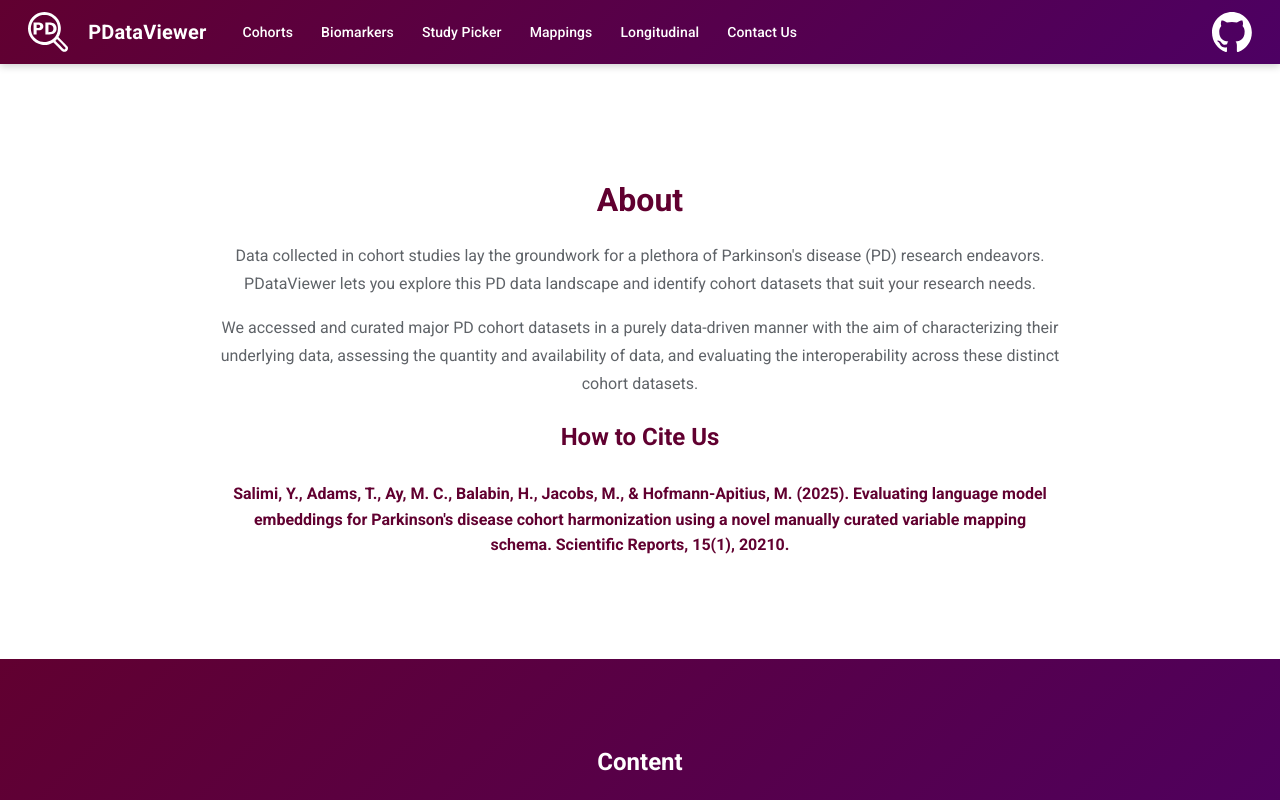
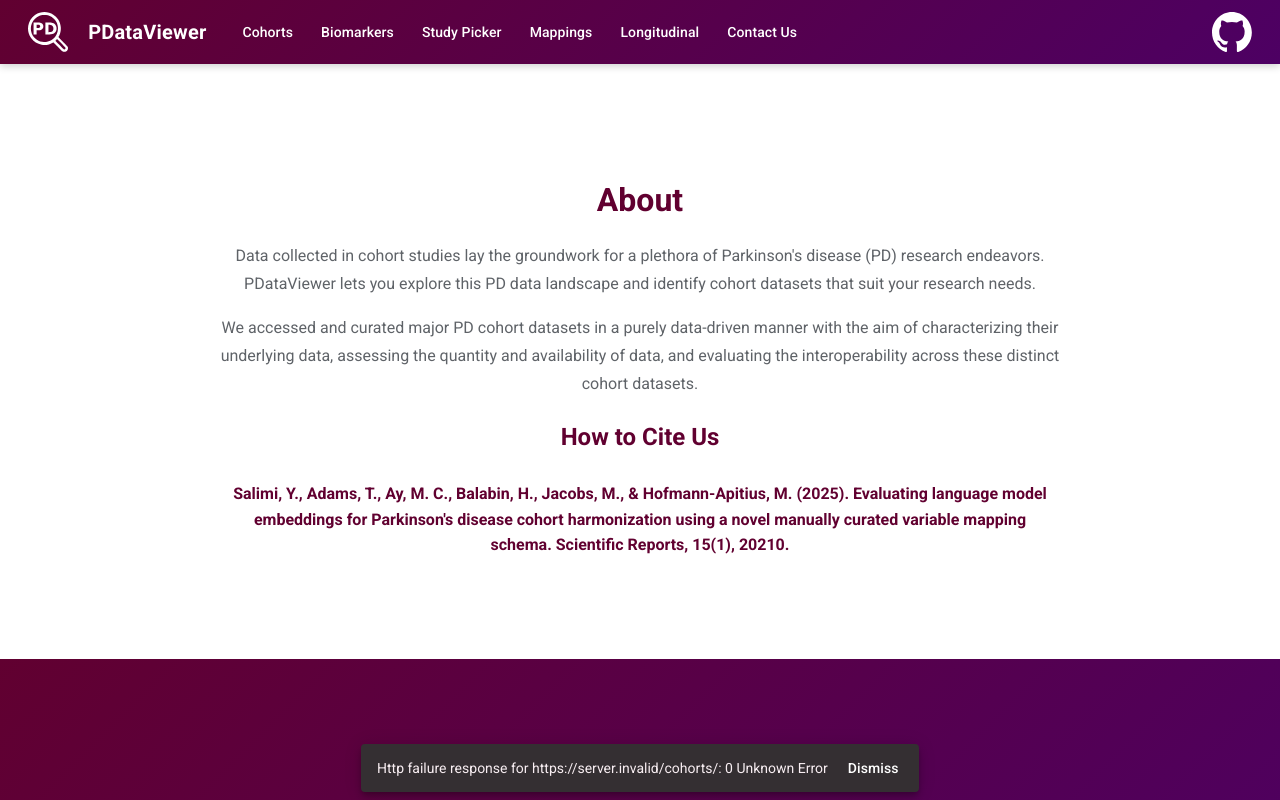
Before and after one commit to SCAI-BIO/PDataViewer, an Angular app in the folder frontend/: page / in a window 1280 px wide. Shown: the top 800 px of the page. Built offline with nearby package versions, Linux system fonts and the light colour scheme; no server answers.

Commit message:
refactor: change alert to mat snack bar

```diff
--- a/frontend/src/app/core/services/api-error-handler.ts
+++ b/frontend/src/app/core/services/api-error-handler.ts
@@ -1,4 +1,5 @@
-import { Injectable } from '@angular/core';
+import { inject, Injectable } from '@angular/core';
+import { MatSnackBar } from '@angular/material/snack-bar';
 
 import type { ApiError } from '@shared/interfaces/api-error';
 
@@ -6,9 +7,9 @@ import type { ApiError } from '@shared/interfaces/api-error';
   providedIn: 'root',
 })
 export class ApiErrorHandler {
+  private snackBar = inject(MatSnackBar);
+
   handleError(err: ApiError, context: string): string {
-    console.error(`Error ${context}:`, err);
-
     const detail = err.error?.detail;
     const message = err.error?.message || err.message;
     const errorMessage =
@@ -16,7 +17,14 @@ export class ApiErrorHandler {
         ? `${message} — ${detail}`
         : detail || message || 'An unknown error occurred.';
 
-    alert(`An error occurred while fetching data: ${errorMessage}`);
+    console.error(`[${context}]`, errorMessage, err);
+
+    this.snackBar.open(errorMessage, 'Dismiss', {
+      duration: 8000,
+      panelClass: 'error-snackbar',
+      horizontalPosition: 'center',
+      verticalPosition: 'bottom',
+    });
 
     return errorMessage;
   }
--- a/frontend/src/styles.scss
+++ b/frontend/src/styles.scss
@@ -610,3 +610,11 @@ mat-chip-row {
     align-self: center;
   }
 }
+
+// ─── Error Snackbar ──────────────────────────────────────────────────────────
+
+.error-snackbar {
+  --mdc-snackbar-container-color: #{$color-error};
+  --mdc-snackbar-supporting-text-color: #ffffff;
+  --mat-snack-bar-button-color: #ffffff;
+}
```
